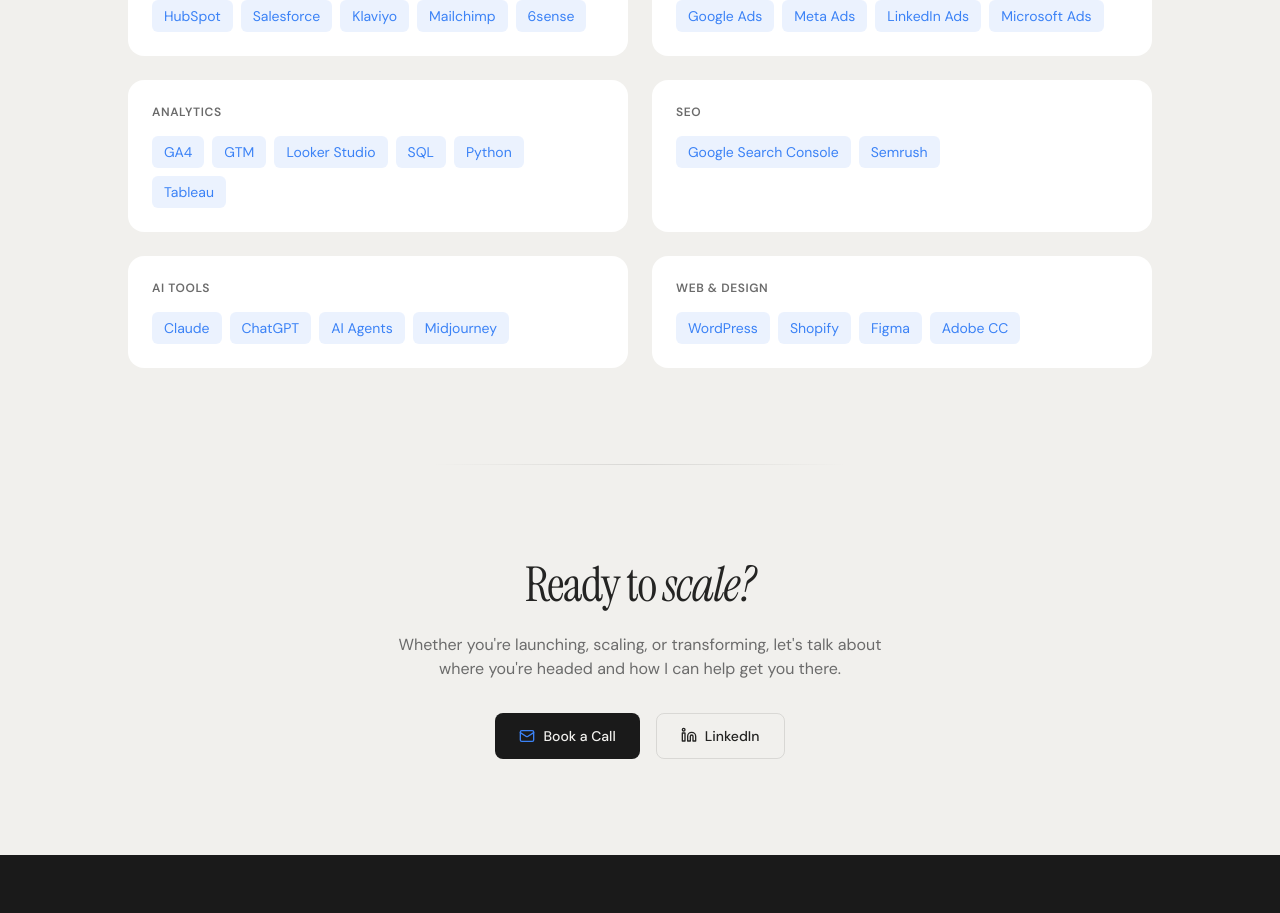
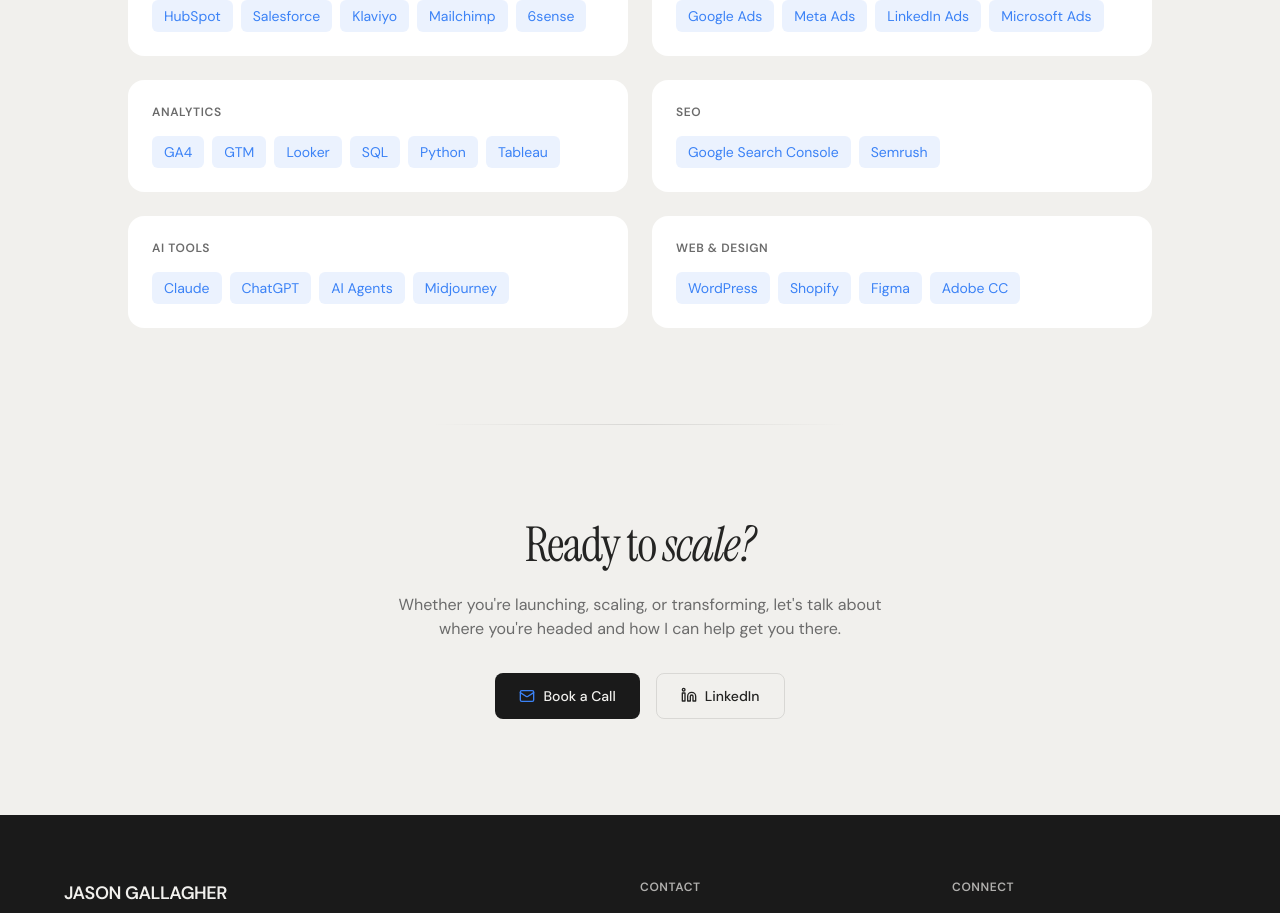
Before and after one commit to JsonGallagher/jason-gallagher-portfolio, a React (Vite) app: page / in a window 1280 px wide. Shown: the part 6284-7197 px from the top of the page. Built offline with nearby package versions, Linux system fonts and the light colour scheme.

Commit message:
Adjusted Looker Studio to Looker

```diff
--- a/src/components/Skills.jsx
+++ b/src/components/Skills.jsx
@@ -12,7 +12,7 @@
   },
   {
     title: "Analytics",
-    skills: ["GA4", "GTM", "Looker Studio", "SQL", "Python", "Tableau"],
+    skills: ["GA4", "GTM", "Looker", "SQL", "Python", "Tableau"],
   },
   {
     title: "SEO",
```
